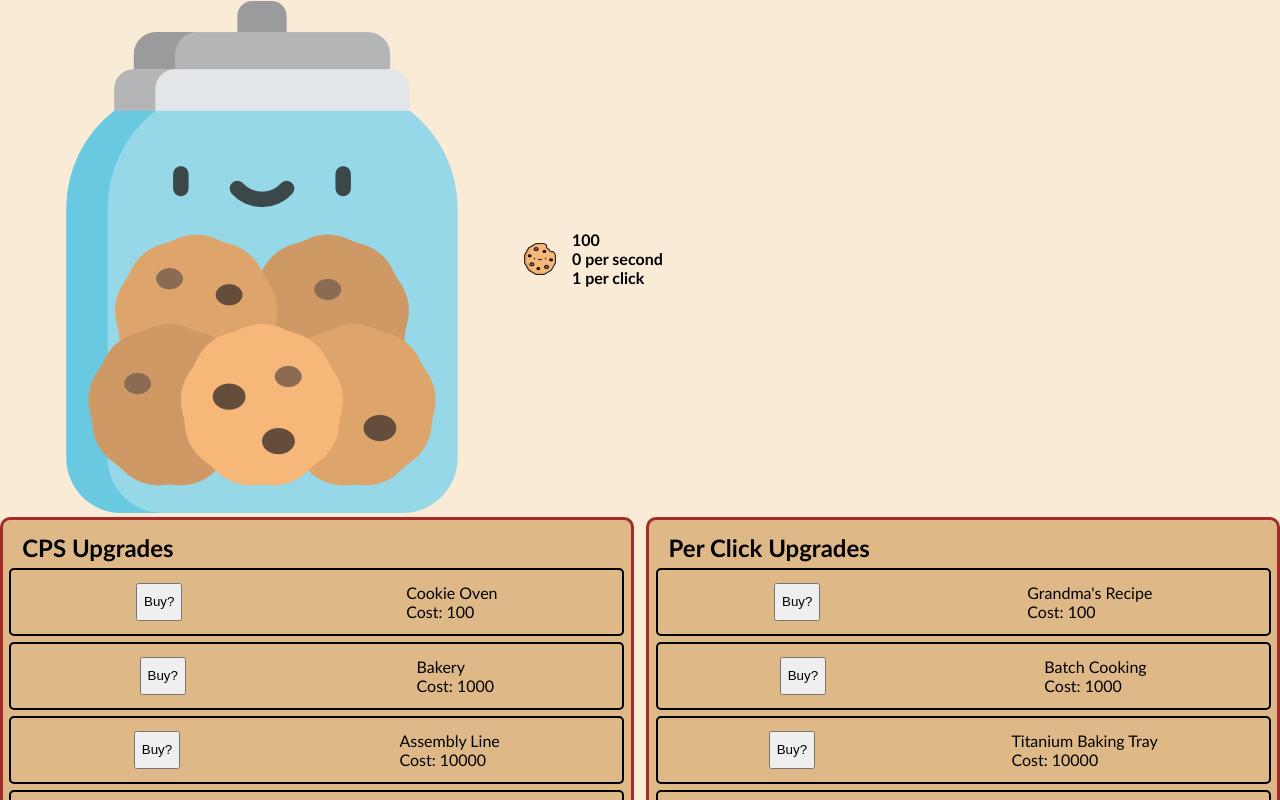
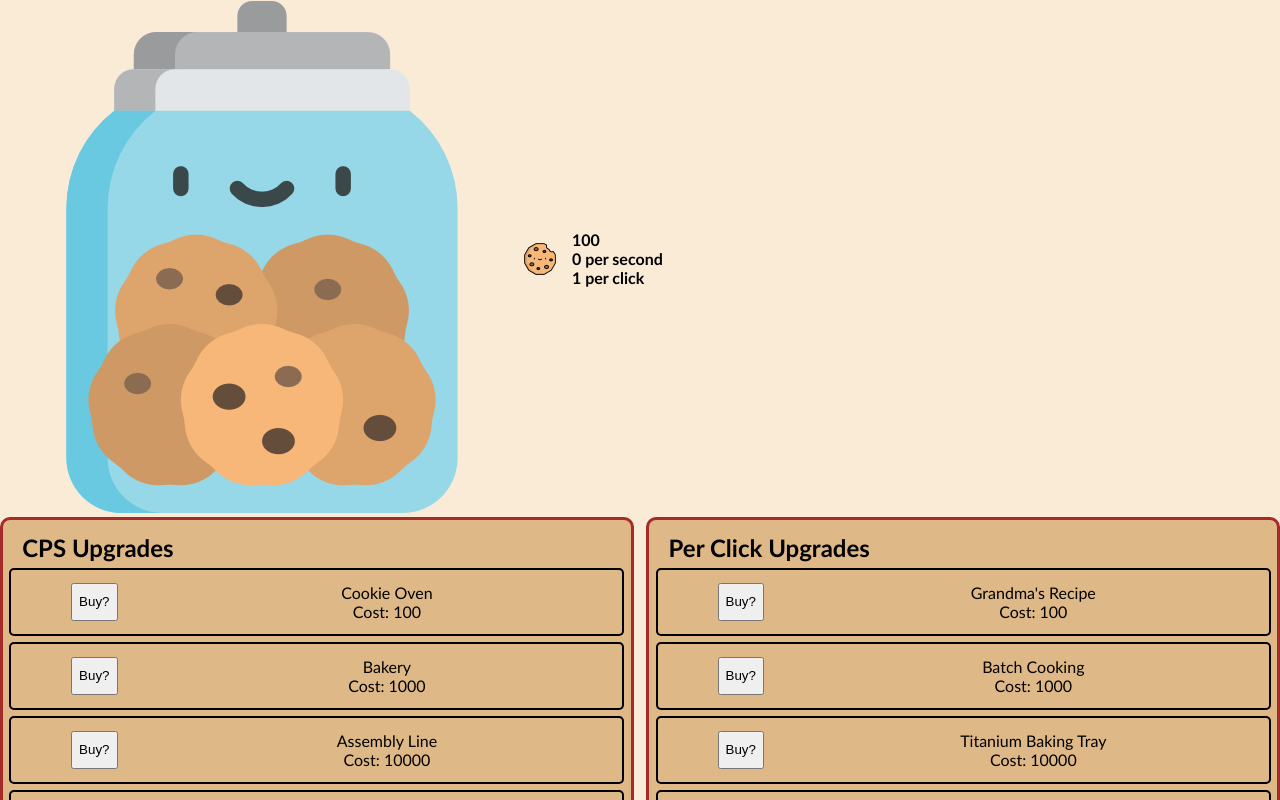
Before and after one commit to gpcroucher/week06-assignment, a React (Vite) app: page / in a window 1280 px wide. Shown: the top 800 px of the page. Built offline with nearby package versions, Linux system fonts and the light colour scheme.

Commit message:
final menu styling

```diff
--- a/src/components/UpgradeCard.css
+++ b/src/components/UpgradeCard.css
@@ -17,6 +17,10 @@
 }
 
 .upgradeInfo {
+  flex-basis: 60%;
+  text-align: center;
+
   display: flex;
   flex-direction: column;
+  justify-content: center;
 }
```
